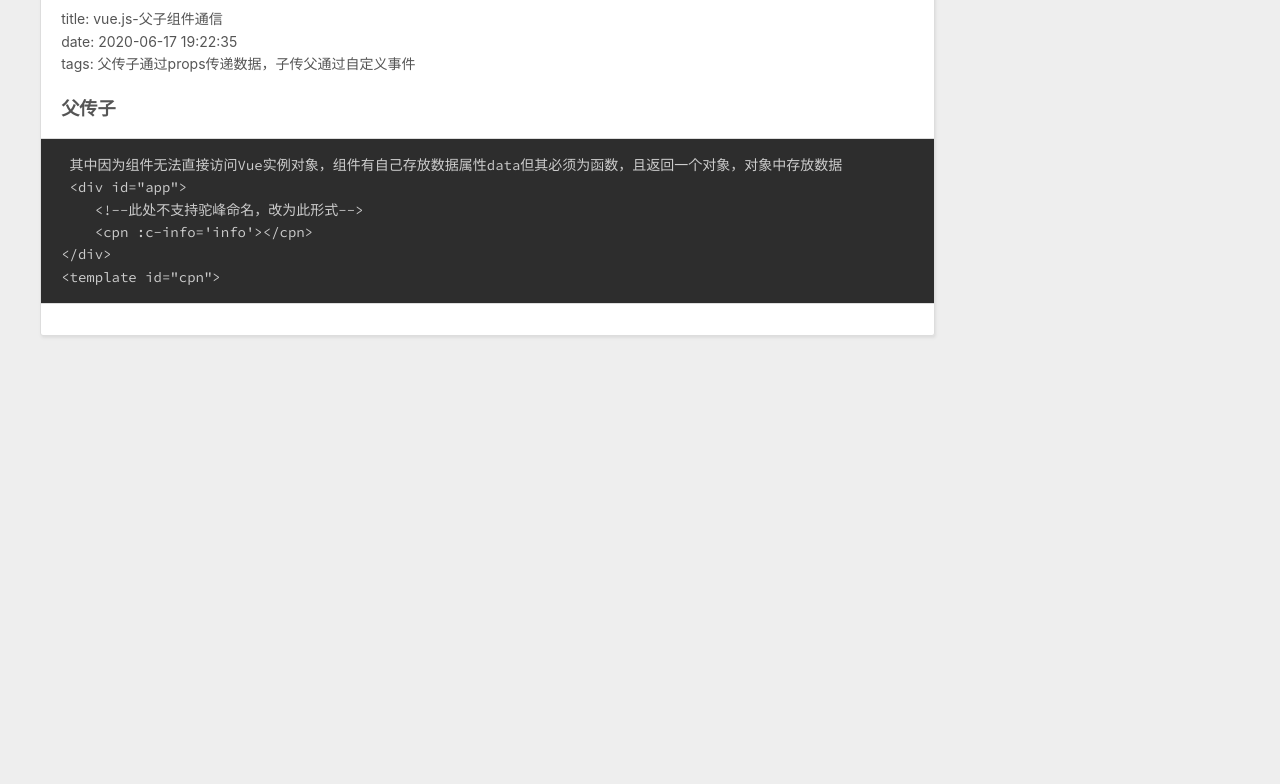
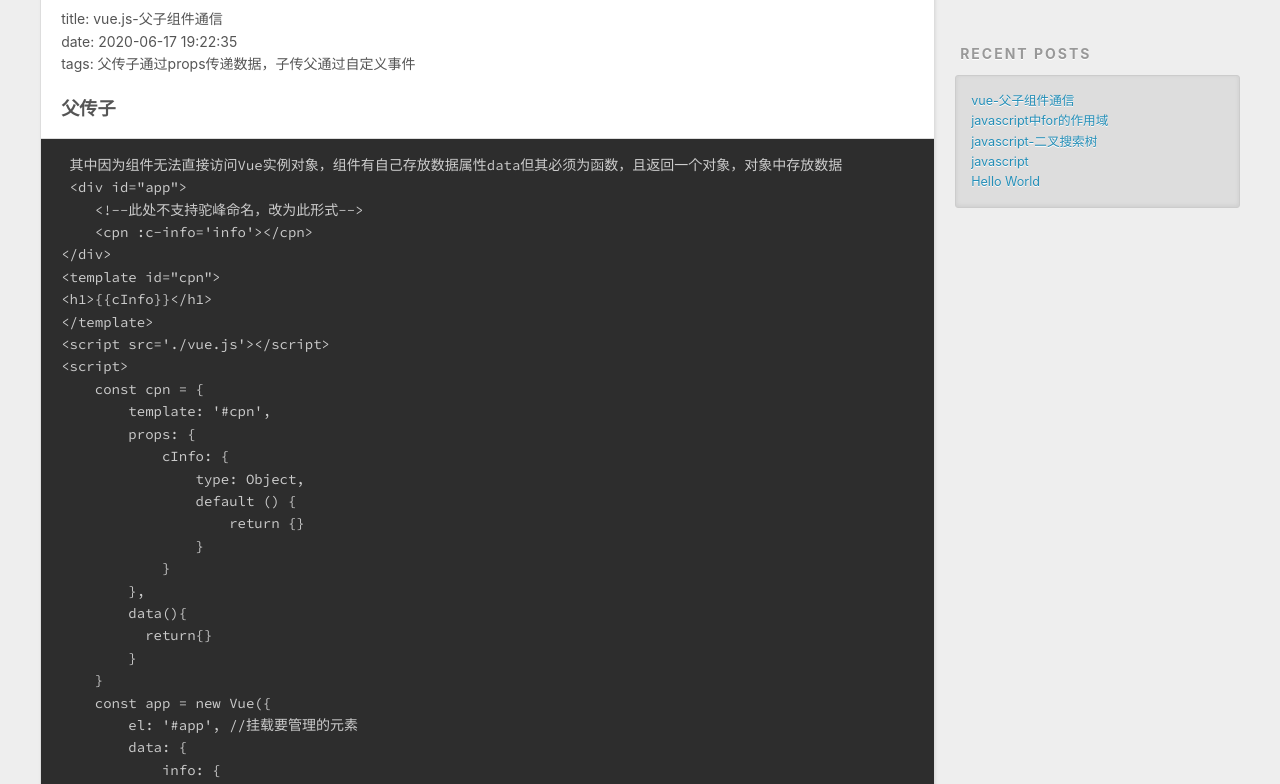
Before and after one commit to weiliang1314/wode.githup.io, a plain HTML site: page index.html in a window 1280 px wide. Shown: the part 454-1238 px from the top of the page. Before the commit the page ends 840 px from the top, so only its background shows below. Drawn offline with nearby package versions, Linux system fonts and the light colour scheme.

Commit message:
Site updated: 2020-06-17 20:05:35

```diff
--- a/2020/06/17/vue-父子组件通信/index.html
+++ b/2020/06/17/vue-父子组件通信/index.html
@@ -15,7 +15,7 @@
 <meta property="og:description" content="title: vue.js-父子组件通信date: 2020-06-17 19:22:35tags: 父传子通过props传递数据，子传父通过自定义事件 父传子 其中因为组件无法直接访问Vue实例对象，组件有自己存放数据属性data但其必须为函数，且返回一个对象，对象中存放数据  &lt;div id&#x3D;&quot;app&quot;&gt;     &lt;!--此处不支持驼峰命名，改为此形式-">
 <meta property="og:locale" content="en_US">
 <meta property="article:published_time" content="2020-06-17T12:02:36.763Z">
-<meta property="article:modified_time" content="2020-06-17T12:02:57.873Z">
+<meta property="article:modified_time" content="2020-06-17T12:04:59.741Z">
 <meta property="article:author" content="weiliang">
 <meta name="twitter:card" content="summary">
 
@@ -95,12 +95,13 @@
     &lt;!--此处不支持驼峰命名，改为此形式--&gt;
     &lt;cpn :c-info=&apos;info&apos;&gt;&lt;/cpn&gt;
 &lt;/div&gt;
-&lt;template id=&quot;cpn&quot;&gt;</code></pre>   <h1></h1>
-    </template>
-    <script src='./vue.js'></script>
-    <script>
+&lt;template id=&quot;cpn&quot;&gt;
+&lt;h1&gt;{{cInfo}}&lt;/h1&gt;
+&lt;/template&gt;
+&lt;script src=&apos;./vue.js&apos;&gt;&lt;/script&gt;
+&lt;script&gt;
     const cpn = {
-            template: '#cpn',
+        template: &apos;#cpn&apos;,
         props: {
             cInfo: {
                 type: Object,
@@ -114,19 +115,19 @@
         }
     }
     const app = new Vue({
-            el: '#app', //挂载要管理的元素
+        el: &apos;#app&apos;, //挂载要管理的元素
         data: {
             info: {
-                    name: '我的',
+                name: &apos;我的&apos;,
                 age: 19,
-                    sex: '男'
+                sex: &apos;男&apos;
             },
         },
         components: {
             cpn
         }
 
-<pre><code>    })
+    })
 &lt;/script&gt;</code></pre><h3 id="子传父"><a href="#子传父" class="headerlink" title="子传父"></a>子传父</h3><pre><code>   &lt;!--父组件模板--&gt;
 &lt;div id=&apos;app&apos;&gt;
     &lt;!--监听子组件发射的事件--&gt;
--- a/index.html
+++ b/index.html
@@ -93,12 +93,13 @@
     &lt;!--此处不支持驼峰命名，改为此形式--&gt;
     &lt;cpn :c-info=&apos;info&apos;&gt;&lt;/cpn&gt;
 &lt;/div&gt;
-&lt;template id=&quot;cpn&quot;&gt;</code></pre>   <h1></h1>
-    </template>
-    <script src='./vue.js'></script>
-    <script>
+&lt;template id=&quot;cpn&quot;&gt;
+&lt;h1&gt;{{cInfo}}&lt;/h1&gt;
+&lt;/template&gt;
+&lt;script src=&apos;./vue.js&apos;&gt;&lt;/script&gt;
+&lt;script&gt;
     const cpn = {
-            template: '#cpn',
+        template: &apos;#cpn&apos;,
         props: {
             cInfo: {
                 type: Object,
@@ -112,19 +113,19 @@
         }
     }
     const app = new Vue({
-            el: '#app', //挂载要管理的元素
+        el: &apos;#app&apos;, //挂载要管理的元素
         data: {
             info: {
-                    name: '我的',
+                name: &apos;我的&apos;,
                 age: 19,
-                    sex: '男'
+                sex: &apos;男&apos;
             },
         },
         components: {
             cpn
         }
 
-<pre><code>    })
+    })
 &lt;/script&gt;</code></pre><h3 id="子传父"><a href="#子传父" class="headerlink" title="子传父"></a>子传父</h3><pre><code>   &lt;!--父组件模板--&gt;
 &lt;div id=&apos;app&apos;&gt;
     &lt;!--监听子组件发射的事件--&gt;
```
Lines whose indentation alone changed are shown as unchanged.
